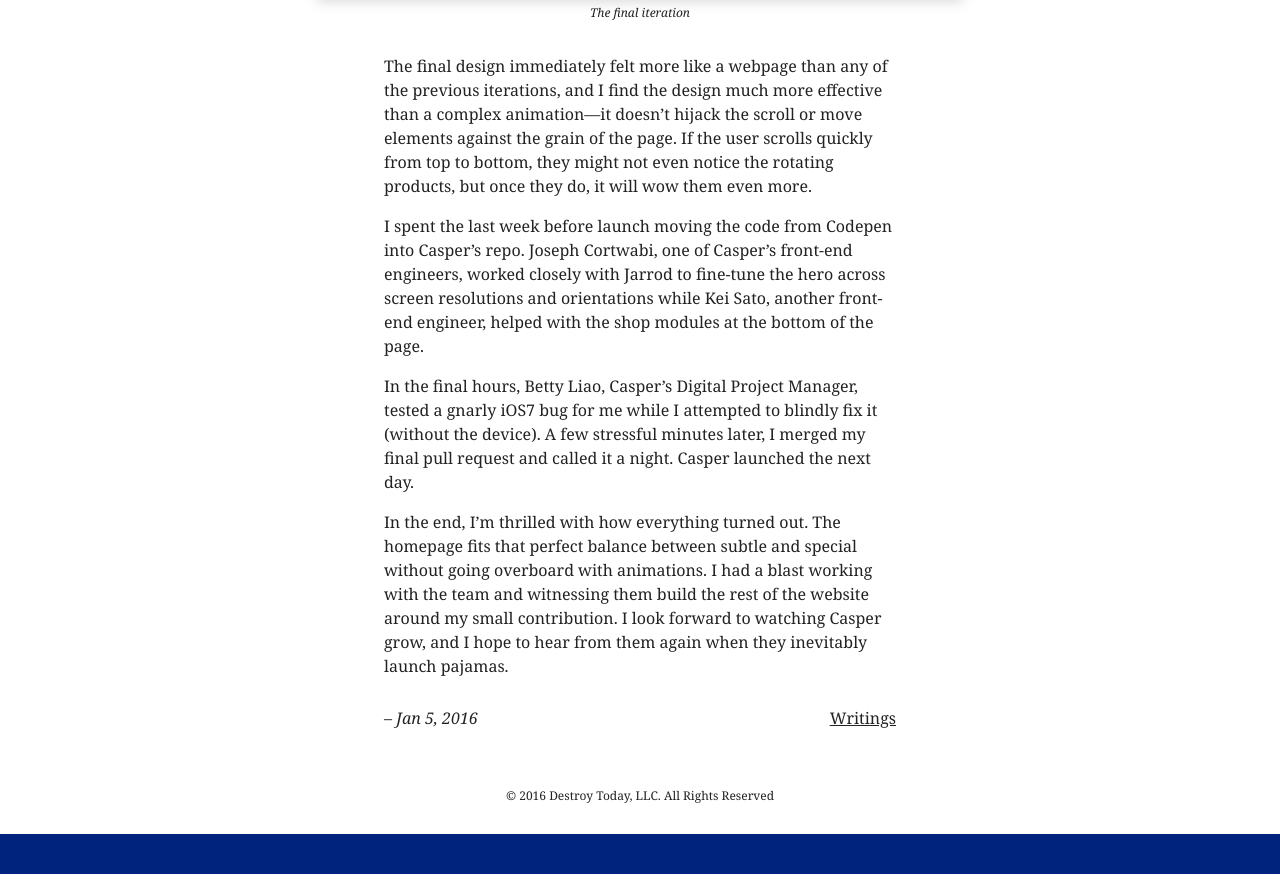
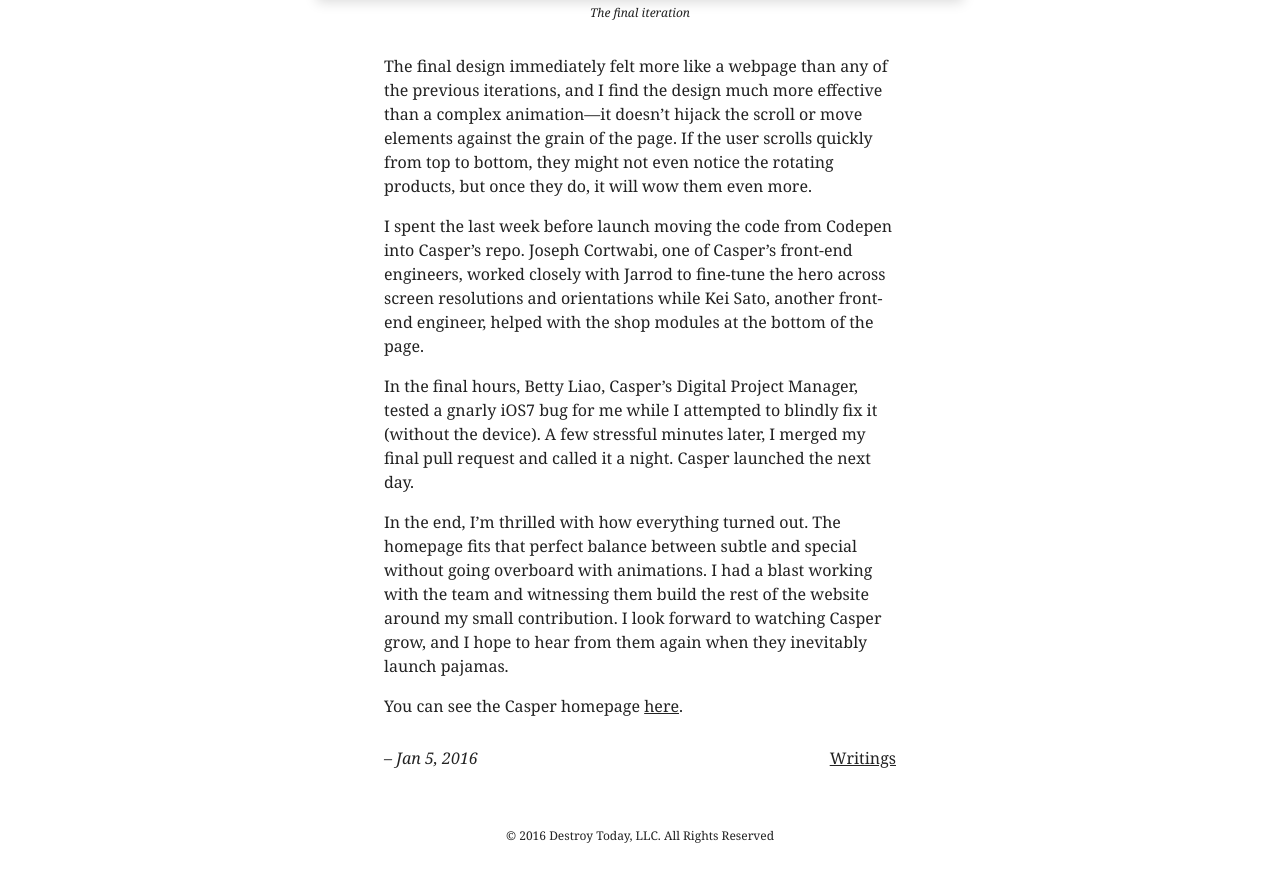
Before and after one commit to destroytoday/2016.destroytoday.com, a Jekyll site: the page built from _writings/building-the-casper-homepage.markdown, in a window 1280 px wide and 900 px high, scrolled down 9799 px, cut to the strip 26-900 px from the top of the window. Built offline with Jekyll 4.4.1, drawn with Linux system fonts in a browser that asks for light colours; before the commit the page ends 10659 px from its top, so only the background shows below that.

Commit message:
Added casper.com link to write-up

```diff
--- a/_writings/building-the-casper-homepage.markdown
+++ b/_writings/building-the-casper-homepage.markdown
@@ -141,4 +141,6 @@
     In the final hours, Betty Liao, Casper’s Digital Project Manager, tested a gnarly iOS7 bug for me while I attempted to blindly fix it (without the device). A few stressful minutes later, I merged my final pull request and called it a night. Casper launched the next day.
 
     In the end, I’m thrilled with how everything turned out. The homepage fits that perfect balance between subtle and special without going overboard with animations. I had a blast working with the team and witnessing them build the rest of the website around my small contribution. I look forward to watching Casper grow, and I hope to hear from them again when they inevitably launch pajamas.
+
+    You can see the Casper homepage [here](http://casper.com){:target='_blank'}.
 ---
```
